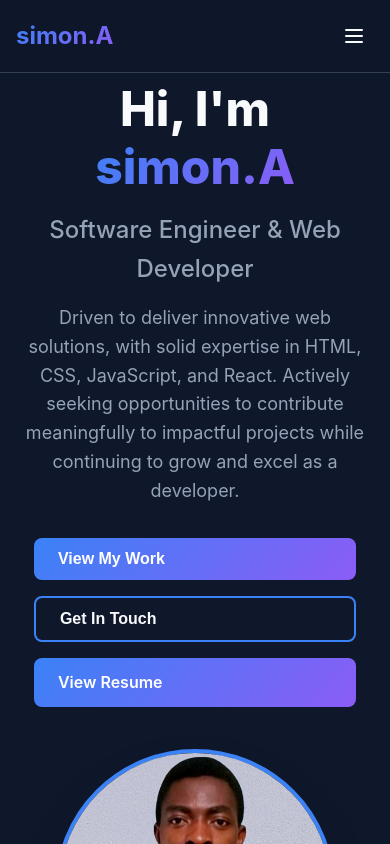
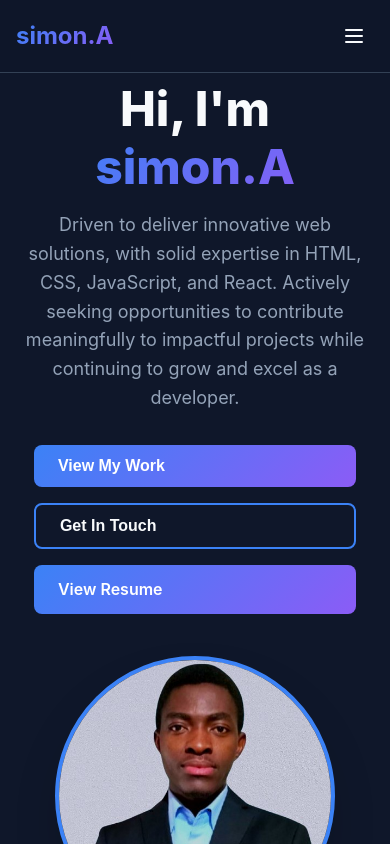
Before and after one commit to simon-azike1/MyNewPortfolio, a React (Vite) app in the folder New-Portfolio/: page / in a window 390 px wide. Shown: the top 844 px of the page. Built offline with nearby package versions, Linux system fonts and the light colour scheme.

Commit message:
added media quary for the hero,contact, and other buttons

```diff
--- a/New-Portfolio/src/index.css
+++ b/New-Portfolio/src/index.css
@@ -994,4 +994,16 @@ body {
 .social-link{
   margin-bottom: 20px;
 }
+
+.hero-subtitle{
+  display: none;
 }
+
+.hero-title-accent{
+    padding: 1rem;
+}
+
+.scroll-indicator{
+  display: none;
+}
+}
```
Also changed, not shown: New-Portfolio/src/App.jsx (line endings or trailing spaces).
